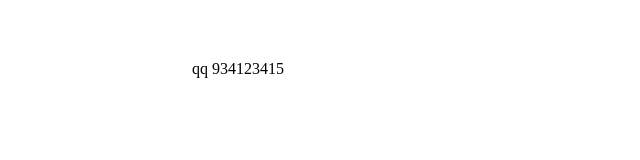
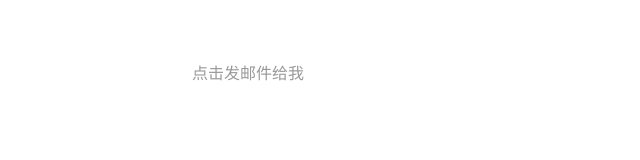
Before and after one commit to ibicfly/ibicfly.github.io, a plain HTML site: page connectWay/index.html in a window 1280 px wide. Shown: the full height of the page, 0-640 px from the left. Drawn offline with Linux system fonts and the light colour scheme.

Commit message:
Update index.html

```diff
--- a/connectWay/index.html
+++ b/connectWay/index.html
@@ -1,4 +1,4 @@
 <html>
    <link rel="stylesheet" type="text/css" href="/main.css">
-  qq 934123415
+   <a href="mailto:fjfzcyh@sina.cn">点击发邮件给我</a>
 </html>
```
